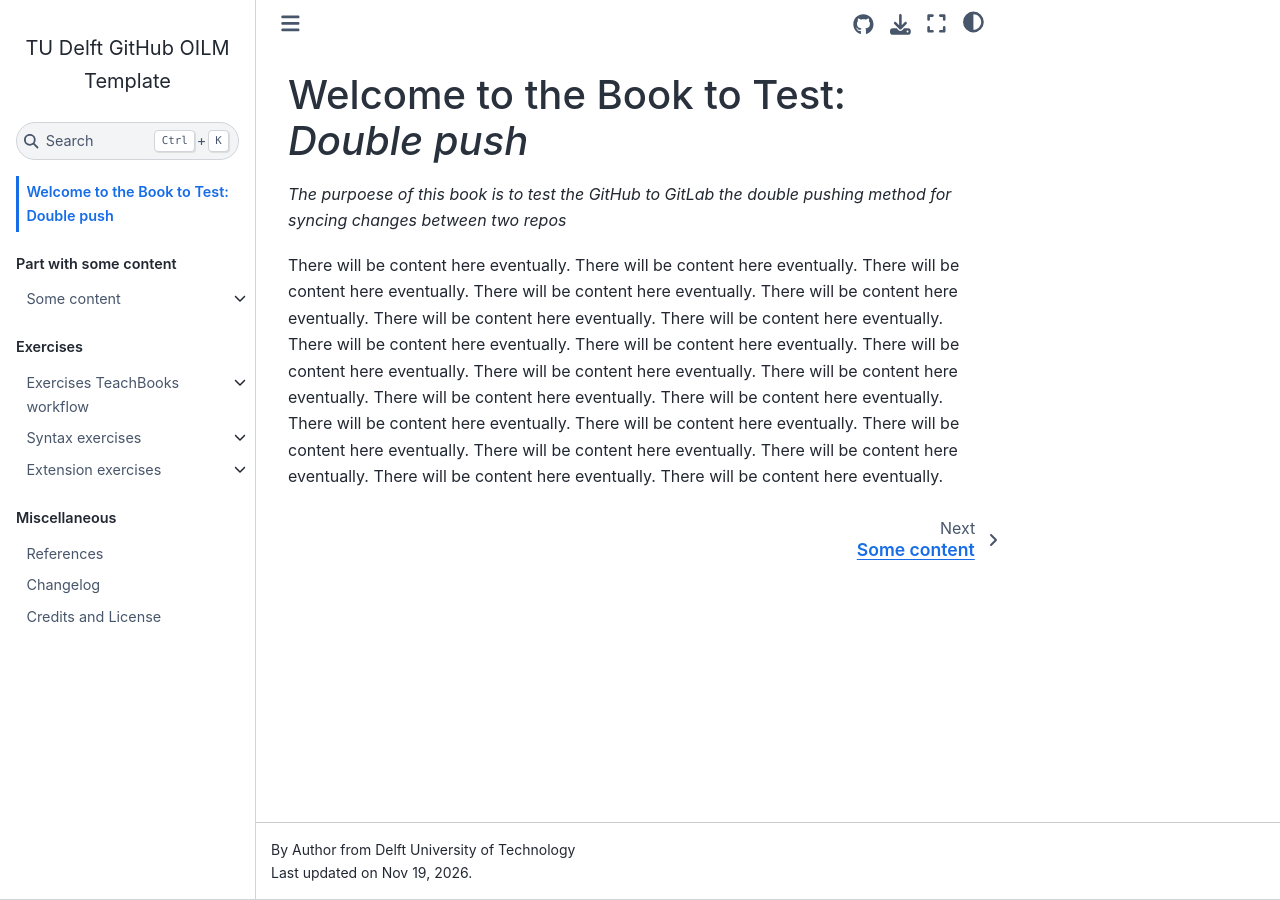
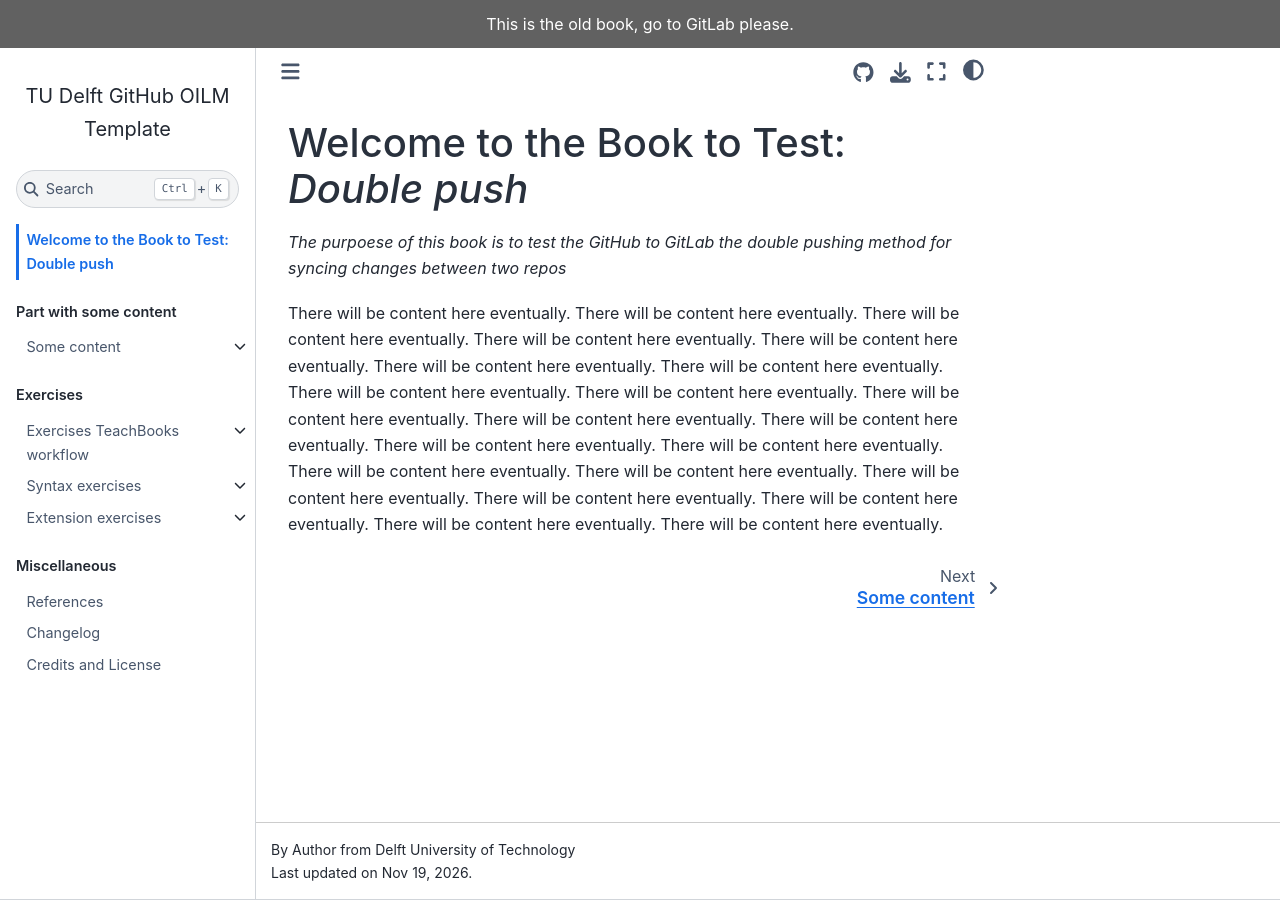
Before and after one commit to RBS-tud/TB-book-to-test-double-push, a Jupyter Book: the page built from book/intro.md, in a window 1280 px wide. Built offline with Jupyter Book 1.0.4 settings and Sphinx 7.4.7 and the Sphinx Book theme 1.1.4, drawn with Linux system fonts in a browser that asks for light colours; comment, search, counter and statistics services are not loaded.

Commit message:
set banner on old book

```diff
--- a/book/_config.yml
+++ b/book/_config.yml
@@ -42,7 +42,7 @@ sphinx:                                              # Options passed on to the
       use_issues_button :    true                    # Replace with false if you don't want the issues button (i.e. if you don't want to use GitHub issues or have a private repo), configuration part of Jupyterbook v1 (https://jupyterbook.org/en/stable/customize/config.html)
       launch_buttons:
         thebe: true                                  # Required for live code, part of TeachBooks-Sphinx-Thebe (https://teachbooks.io/manual/features/live_code.html)
-      announcement: ""                               # Default value (line can be removed), sets a banner announcement at the top of the site, configuration part of Jupyterbook v1 (https://jupyterbook.org/en/stable/customize/config.html)
+      announcement: "This is the old book, go to GitLab please."                               # Default value (line can be removed), sets a banner announcement at the top of the site, configuration part of Jupyterbook v1 (https://jupyterbook.org/en/stable/customize/config.html)
     html_show_copyright:   false                     # As the copyright is included in the author field, configuration part of Sphinx (https://www.sphinx-doc.org/en/master/index.html)
     html_last_updated_fmt: ''                        # Adds the date of the last update to the footer, if '' based on value of language, configuration part of sphinx-last-updated-by-git (https://github.com/TeachBooks/sphinx-last-updated-by-git)
     mathjax3_config:
```
